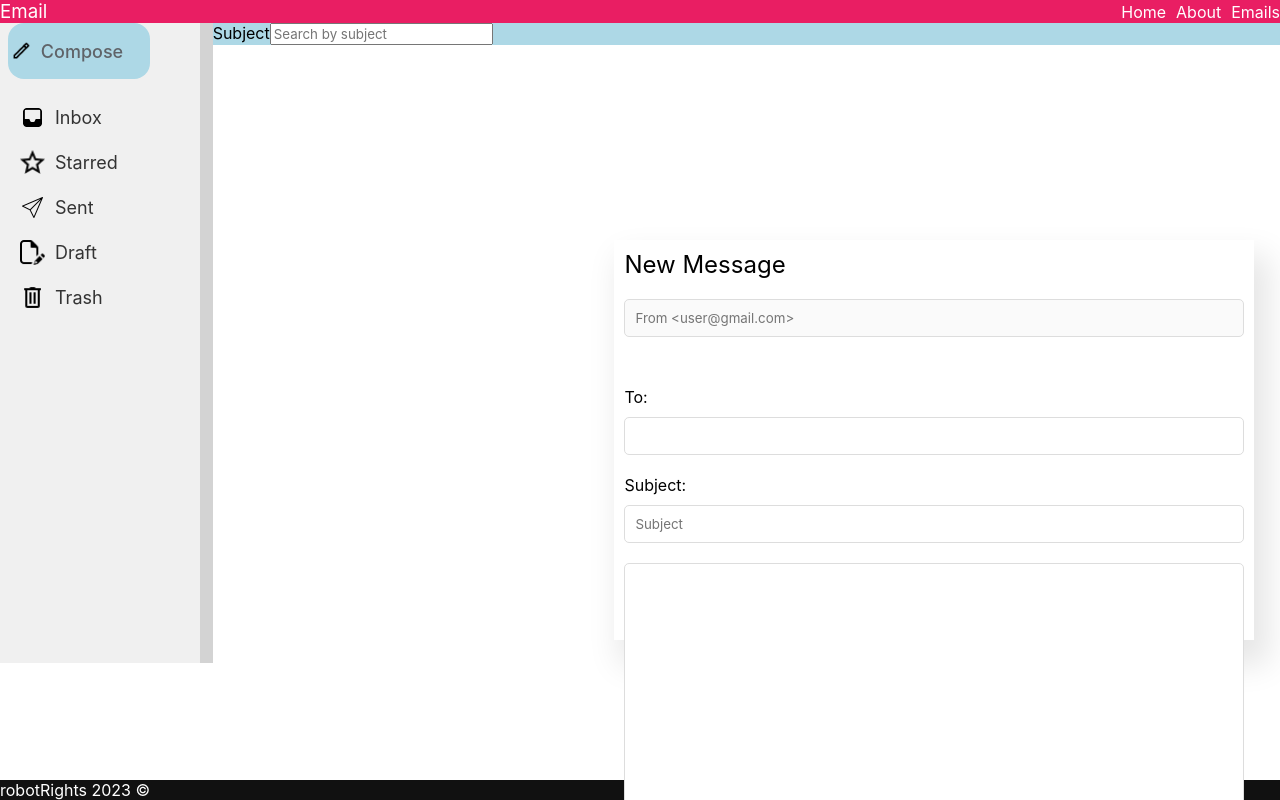
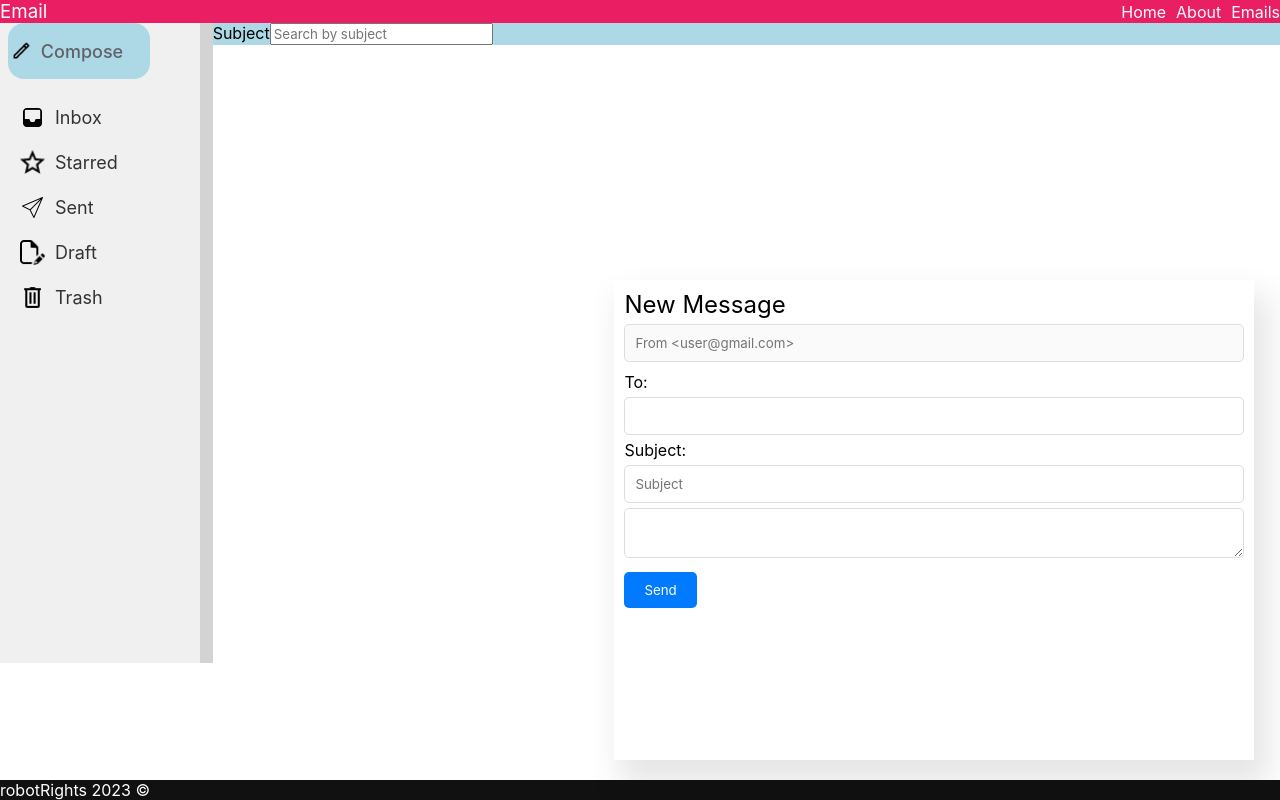
Before and after one commit to verely/email, a React (Vite) app: page /#/1/compose in a window 1280 px wide. Built offline with nearby package versions, Linux system fonts and the light colour scheme.

Commit message:
update EmailCompose styling

```diff
--- a/src/assets/css/pages/email-compose.css
+++ b/src/assets/css/pages/email-compose.css
@@ -1,9 +1,9 @@
  .email-compose {
     background-color: white;
-    height: 50%;
+    height: 60%;
     width: 50%;
     position: fixed;
-    bottom: calc(20%);
+    bottom: calc(5%);
     right: calc(2%);
     z-index: 6;
     box-shadow: 10px 20px 30px 5px rgba(0, 0, 0, 0.1);
@@ -11,12 +11,12 @@
 }
 
 .email-compose h2 {
-    margin-bottom: 20px;
+    margin-bottom: 5px;
 }
 
 .email-compose label {
     display: block;
-    margin-bottom: 10px;
+    margin-bottom: 5px;
 }
 
 .email-compose input {
@@ -24,7 +24,7 @@
     padding: 10px;
     border: 1px solid #ddd;
     border-radius: 5px;
-    margin-bottom: 20px;
+    margin-bottom: 5px;
 }
 
 .email-compose button {
@@ -45,10 +45,14 @@
     padding: 10px;
     border: 1px solid #ddd;
     border-radius: 5px;
-    margin-bottom: 20px;
-    height: 400px;
+    margin-bottom: 10px;
+    height: 50px;
 }
 
 .email-compose label[for="body"] {
     display: none;
 }
+
+ .email-compose form label:nth-of-type(2) {
+    margin-top: -20px;
+}
```
